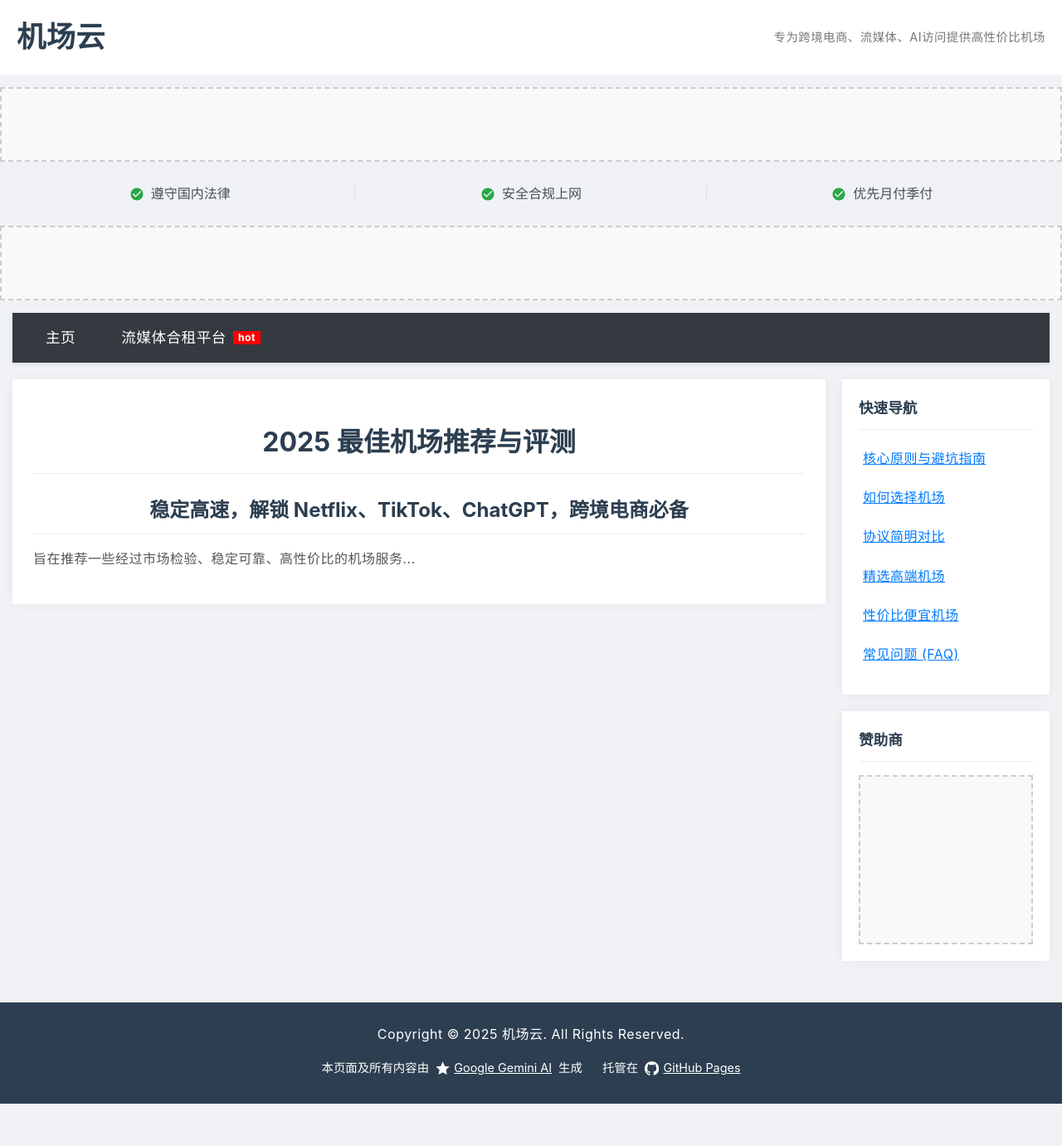
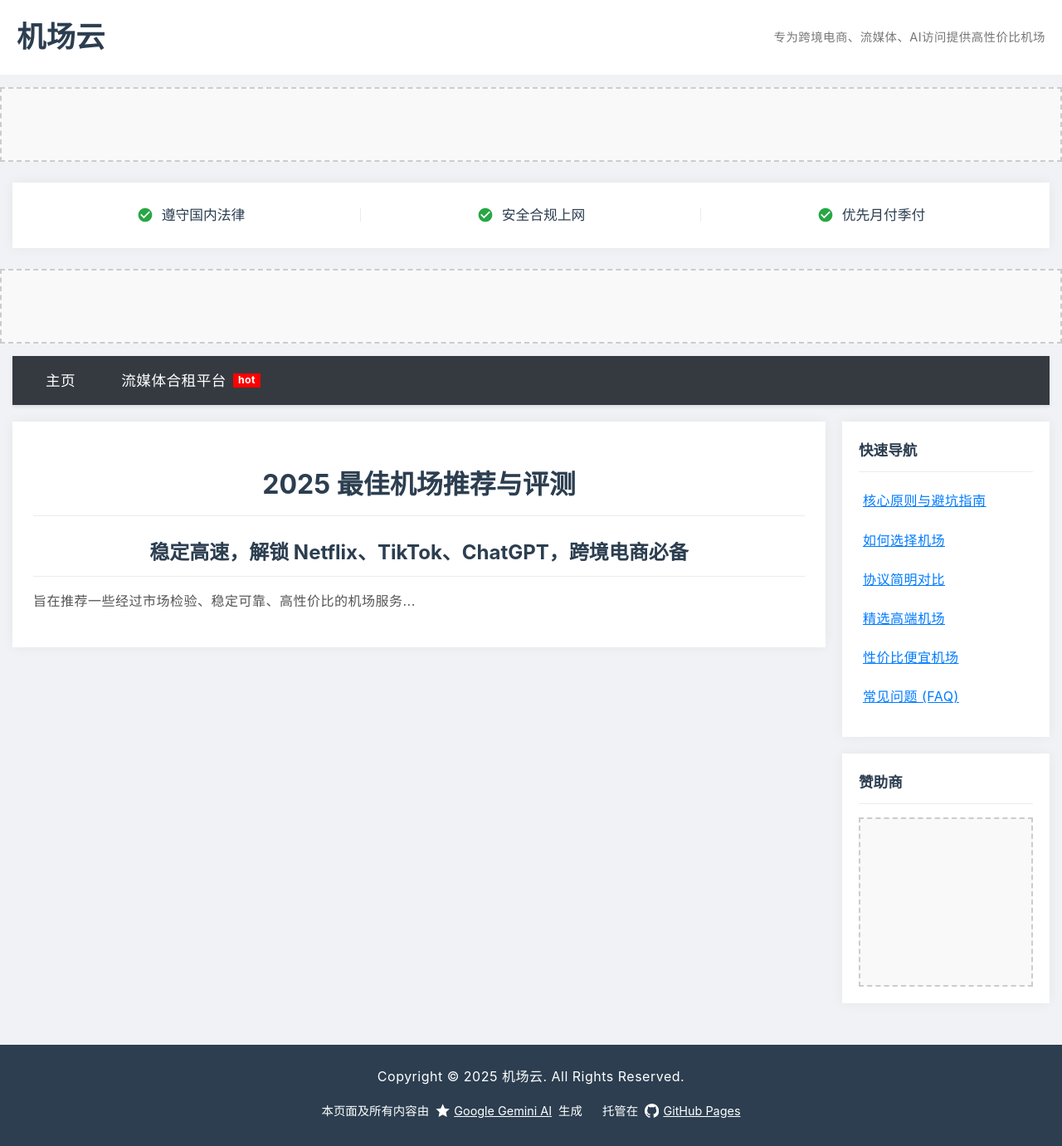
Before and after one commit to jichang-yun/jichang-yun.github.io, a Jekyll site: the page built from index.html, in a window 1280 px wide and 1381 px high. Shown: the whole window at 83% size. Built offline with Jekyll 4.4.1, drawn with Linux system fonts in a browser that asks for light colours.

Commit message:
Update style.css

```diff
--- a/assets/css/style.css
+++ b/assets/css/style.css
@@ -199,16 +199,20 @@
     justify-content: space-around;
     text-align: center;
     gap: 20px;
+    background-color: #fff;
+    padding: 25px 20px;
+    box-shadow: 0 0 15px rgba(0,0,0,0.05);
+    border-radius: 0;
 }
 .principle-item {
     flex: 1;
     display: flex;
     align-items: center;
     justify-content: center;
-    gap: 8px;
+    gap: 10px;
     font-weight: 500;
-    color: #495057;
-    font-size: 1em;
+    color: #2c3e50;
+    font-size: 1.05em;
     position: relative;
 }
 .principle-item:not(:last-child)::after {
@@ -218,12 +222,12 @@
     top: 50%;
     transform: translateY(-50%);
     width: 1px;
-    height: 80%;
-    background-color: #e0e0e0;
+    height: 60%;
+    background-color: #e9ecef;
 }
 .principle-item svg {
-    width: 18px;
-    height: 18px;
+    width: 20px;
+    height: 20px;
     fill: #28a745;
 }
 
@@ -425,8 +429,9 @@
      }
      .principles-container {
         flex-direction: column;
-        gap: 10px;
+        gap: 15px;
         align-items: flex-start;
+        padding: 20px;
      }
      .principle-item:not(:last-child)::after {
         display: none;
```
